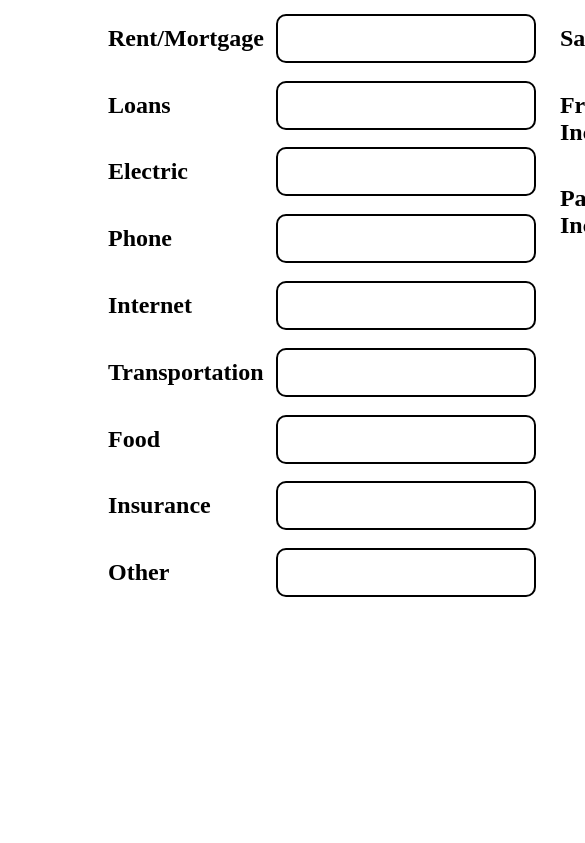
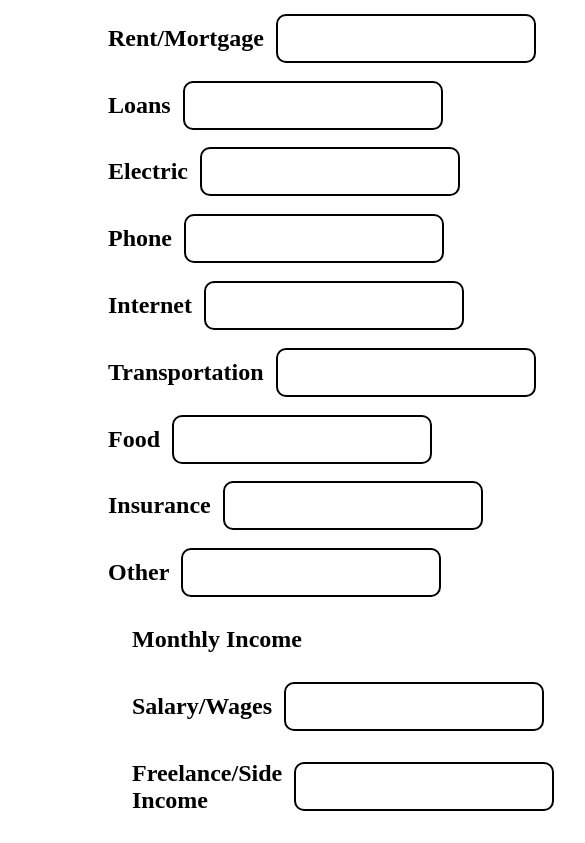
Before and after one commit to brandonbuhr/budget-application, a plain HTML site: page index.html in a window 390 px wide. Shown: the part 70-913 px from the top of the page, 585 px wide, since content can reach past the window. Before the commit the page ends 844 px from the top, so only its background shows below. Drawn offline with Linux system fonts and the light colour scheme.

Commit message:
updated responsiveness

```diff
--- a/styles.css
+++ b/styles.css
@@ -39,3 +39,10 @@ input {
   cursor: pointer;
   background-color: green;
 }
+
+@media (max-width: 1030px) {
+  .container {
+    display: flex;
+    flex-direction: column;
+  }
+}
```
